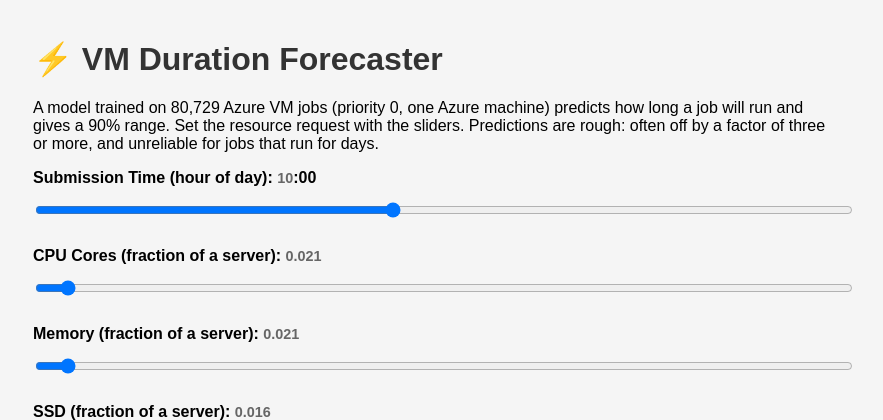
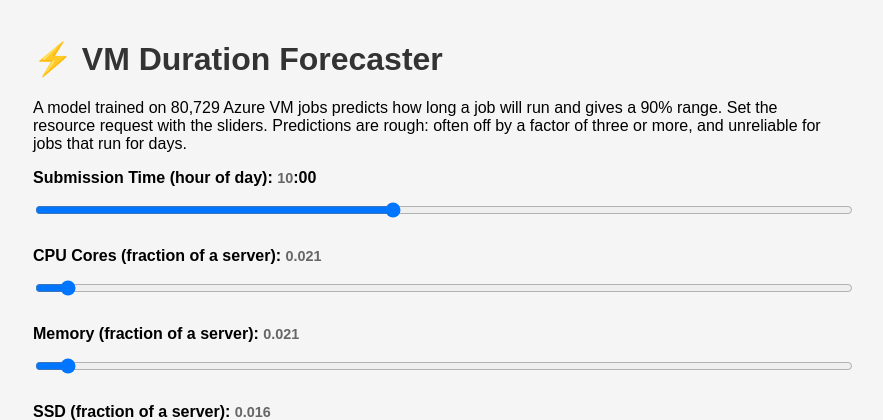
Before and after one commit to MahtabMas/vm-duration-forecaster, a FastAPI app: page / in a window 1280 px wide. Shown: the top 420 px of the page, without its empty margins (207-1090 px from the left). Run offline with FastAPI, Linux system fonts and the light colour scheme; parts of the project's set-up code (start-up, migrations or seed data) failed here and were passed over.

Commit message:
App page: shorten the intro

```diff
--- a/templates/index.html
+++ b/templates/index.html
@@ -95,8 +95,7 @@
 
 <body>
   <h1>⚡ VM Duration Forecaster</h1>
-  <p>A model trained on 80,729 Azure VM jobs (priority 0, one Azure machine) predicts how long a job will run and gives a 90% range. Set the resource request with the sliders. Predictions are rough: often off by a factor of three or more, and unreliable for jobs that run for days.</p>
-
+  <p>A model trained on 80,729 Azure VM jobs predicts how long a job will run and gives a 90% range. Set the resource request with the sliders. Predictions are rough: often off by a factor of three or more, and unreliable for jobs that run for days.</p>
   <!-- Form -->
   <div class="form-group">
     <label>Submission Time (hour of day):
```
